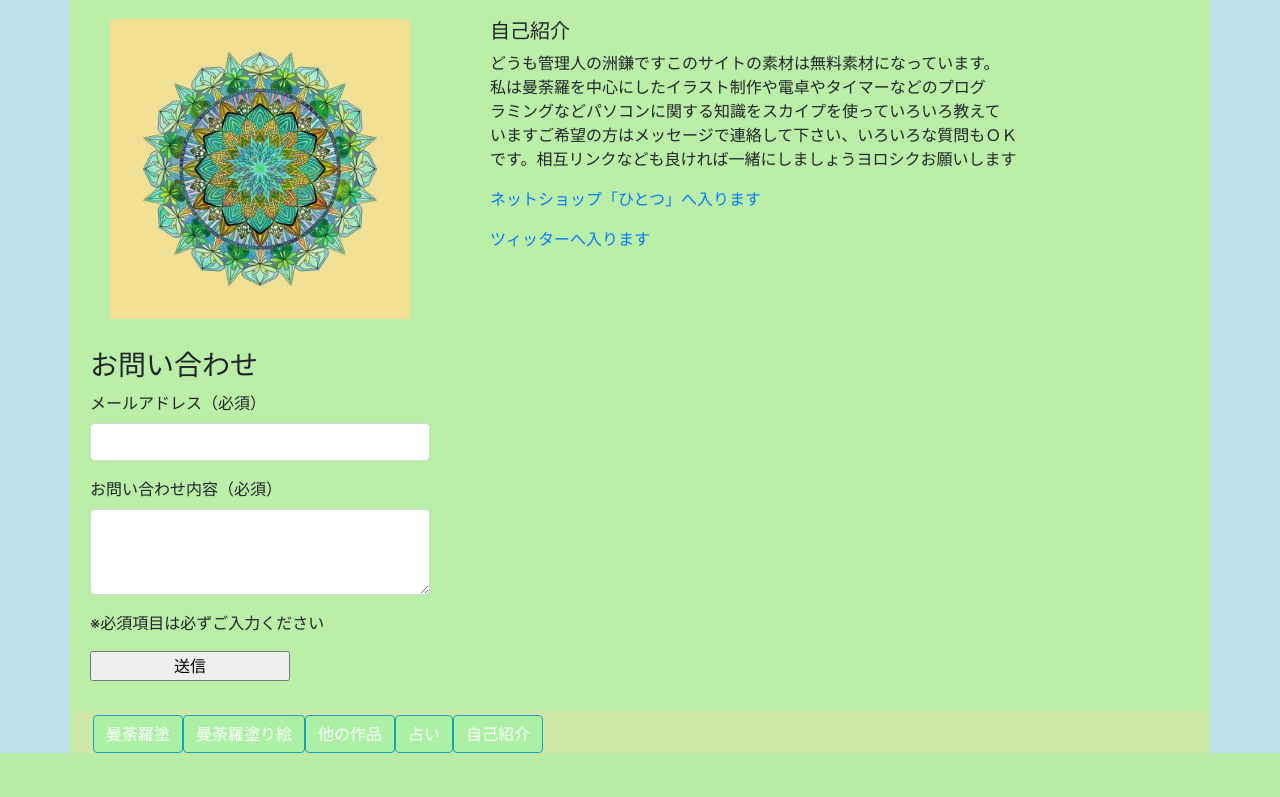
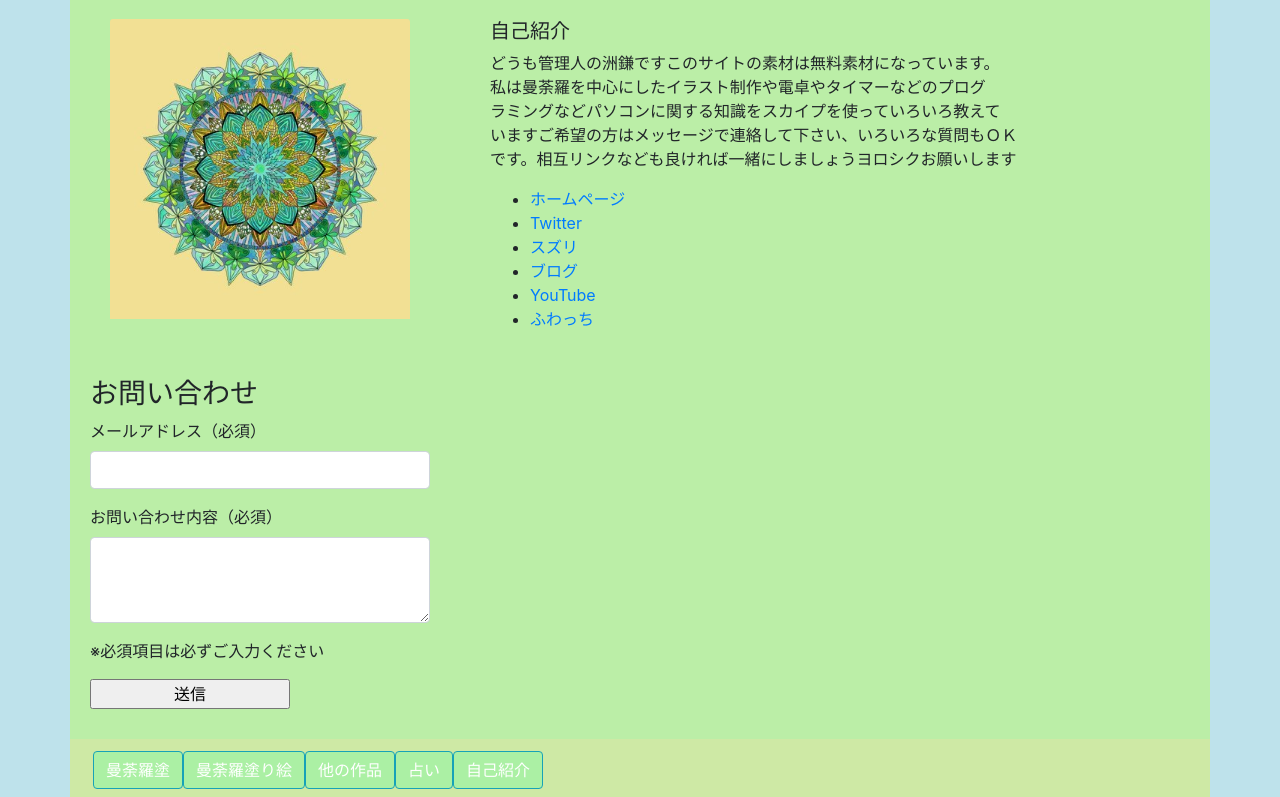
Before and after one commit to urasoe5/card, a Rails app: page /profile in a window 1280 px wide. Shown: the part 351-1148 px from the top of the page. Before the commit the page ends 1104 px from the top, so only its background shows below. Run offline with Rails 7, Linux system fonts and the light colour scheme; some libraries are stand-ins or nearby versions.

Commit message:
見た目微調整、リンクを変更

```diff
--- a/app/views/layouts/application.html.erb
+++ b/app/views/layouts/application.html.erb
@@ -70,7 +70,7 @@
 
   <%= yield %>
 
-  <footer class="container box1">
+  <footer class="container box1 py-2">
     <div class="row">
       <div class="col">
         <div class="row no-qutters btm box1 mt-1 ml-2">
--- a/app/views/statics/profile.html.erb
+++ b/app/views/statics/profile.html.erb
@@ -3,16 +3,29 @@
 <div class="col-sm-4 bgme box2">
 <img src="img/72-1.png" class="card-img-top" alt="自己紹介画像">
 </div>
+
 <div class="col-sm-8 bgme box2">
-<h5 class="mt-0">自己紹介</h5>
-<p>どうも管理人の洲鎌ですこのサイトの素材は無料素材になっています。<br>
-私は曼荼羅を中心にしたイラスト制作や電卓やタイマーなどのプログ<br>
-ラミングなどパソコンに関する知識をスカイプを使っていろいろ教えて<br>
-いますご希望の方はメッセージで連絡して下さい、いろいろな質問もＯＫ<br>
-です。相互リンクなども良ければ一緒にしましょうヨロシクお願いします</p>
-<p><a href="https://suzuri.jp/urasoe17">ネットショップ「ひとつ」へ入ります</a></p>
-<p><a href="https://twitter.com/sugamanaokinao">ツィッターへ入ります</a></p>
+  <h5 class="mt-0">自己紹介</h5>
+
+  <p>
+    どうも管理人の洲鎌ですこのサイトの素材は無料素材になっています。<br>
+    私は曼荼羅を中心にしたイラスト制作や電卓やタイマーなどのプログ<br>
+    ラミングなどパソコンに関する知識をスカイプを使っていろいろ教えて<br>
+    いますご希望の方はメッセージで連絡して下さい、いろいろな質問もＯＫ<br>
+    です。相互リンクなども良ければ一緒にしましょうヨロシクお願いします
+  </p>
+
+  <ul>
+    <li><a href="https://naoki1963.com/" target="_blank">ホームページ</a>
+    <li><a href="https://twitter.com/sugamanaokinao" target="_blank">Twitter<a/>
+    <li><a href="https://suzuri.jp/urasoe17" target="_blank">スズリ</a>
+    <li><a href="https://babaji.ti-da.net/" target="_blank">ブログ</a>
+    <li><a href="https://www.youtube.com/channel/UCLkoWLuprbLpmCCq5WdwIAg" target="_blank">YouTube</a>
+    <li><a href="https://whowatch.tv/profile/w:urasoe17" target="_blank">ふわっち</a>
+  <ul>
+
 </div>
+
 </div>
 
 <div class="row box1">
```
